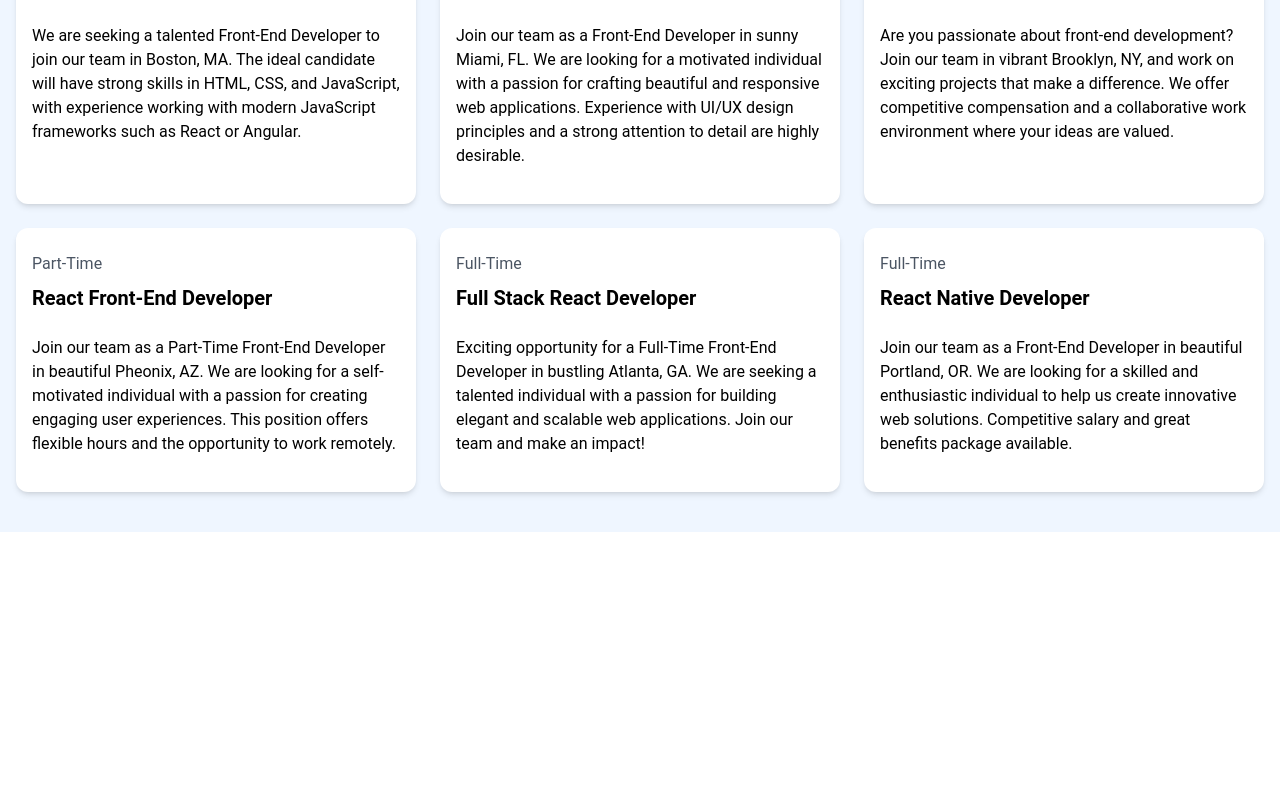
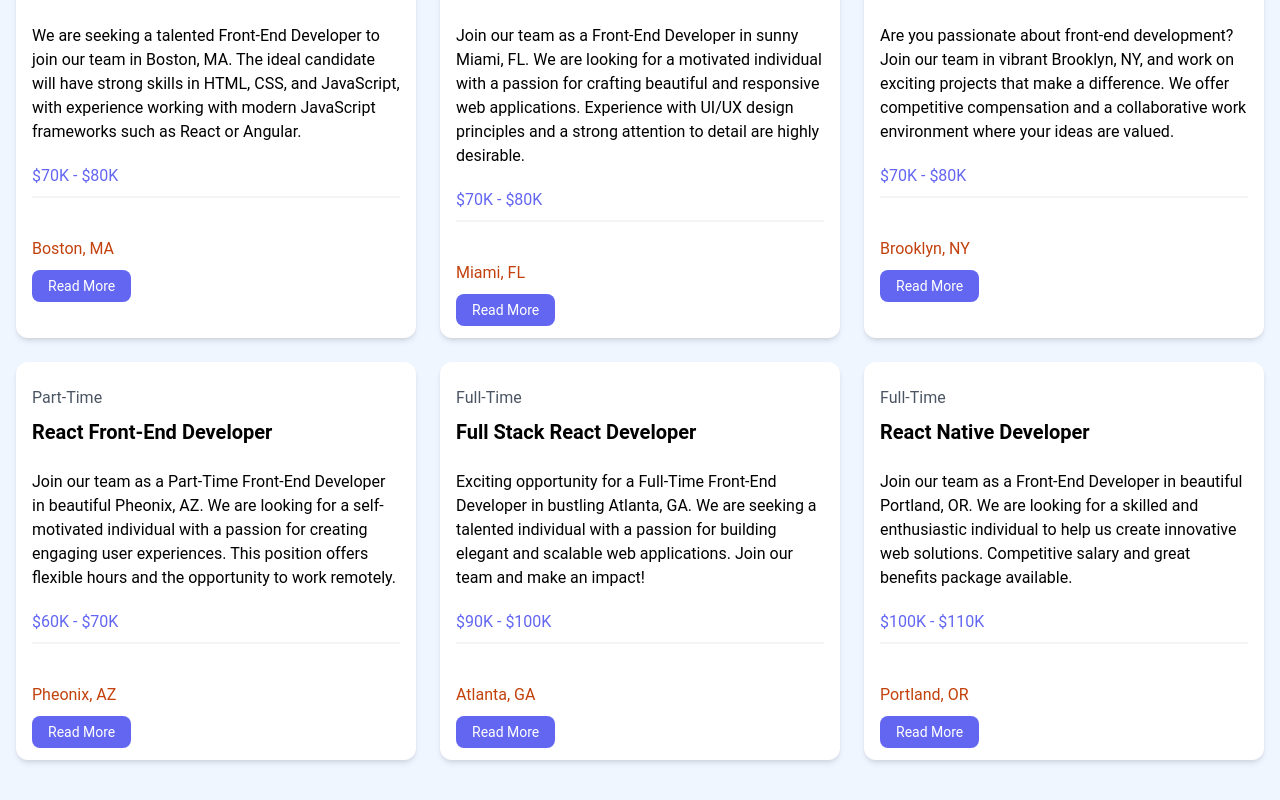
Before and after one commit to 7daytheory/react-2024, a React (Vite) app in the folder my-react-app/: page / in a window 1280 px wide. Shown: the part 793-1593 px from the top of the page. Before the commit the page ends 1325 px from the top, so only its background shows below. Built offline with nearby package versions, Linux system fonts and the light colour scheme.

Commit message:
Display all listings from jobs.json

```diff
--- a/my-react-app/src/components/Listings.jsx
+++ b/my-react-app/src/components/Listings.jsx
@@ -18,10 +18,21 @@ const Listings = () => {
                                 <div className='text-gray-600 my-2'>{job.type}</div>
                                 <h3 className='text-xl font-bold'>{job.title}</h3>
                             </div>
-
                             <div className='mb-5'>
                                 {job.description}
                             </div>
+                            <h3 className='text-indigo-500 mb-2'>{job.salary}</h3>
+                            <div className='border border-gray-100 mb-5'></div>
+                            <div className='flex flex-col lg:flex-row justify-between mb-4'>
+
+                            </div>
+                            <div className='text-orange-700 mb-3'>
+                                <i className='fa-solid fa-location-dot text-lg'></i>
+                                {job.location}
+                            </div>
+                            <a href='#' className='h-[36px] bg-indigo-500 hover:bg-indigo-600 text-white px-4 py-2 rounded-lg text-center text-sm'>
+                                Read More
+                            </a>
                         </div>
                     </div>
                 ))}
```
